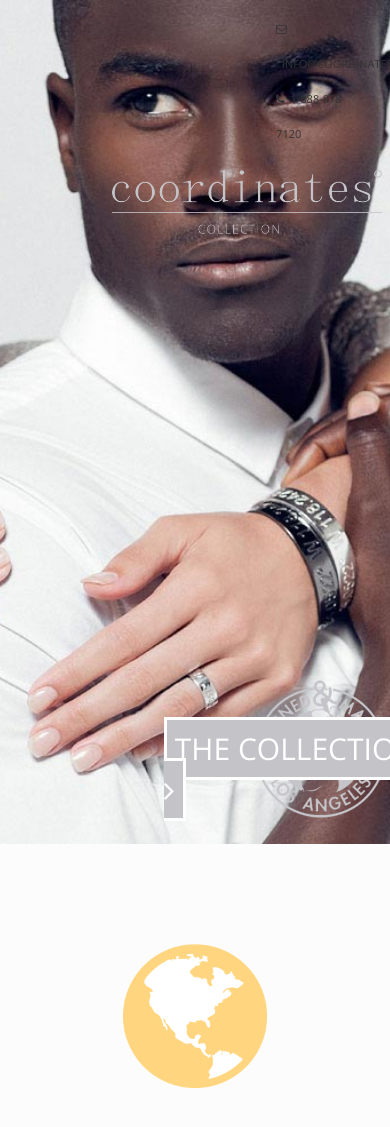
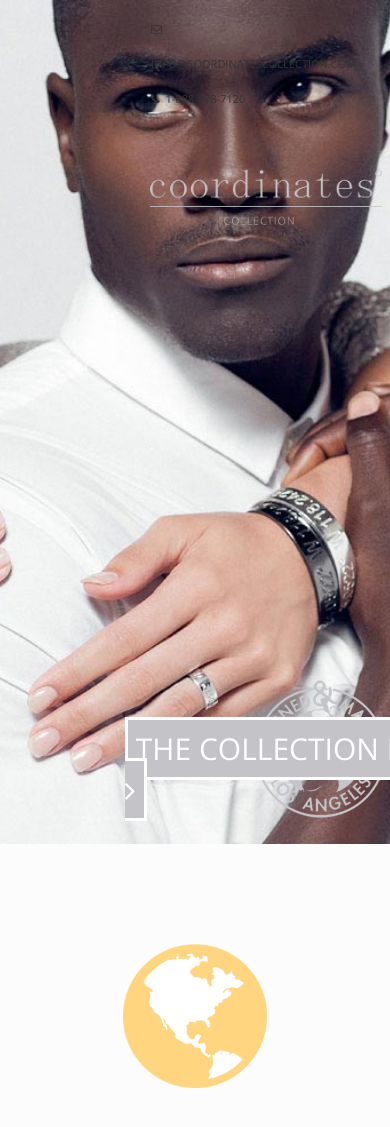
Before and after one commit to achosbarcelona/coordinatescollection, a PHP site: page / in a window 390 px wide; the page is wider, and only the part inside the window is pictured. Shown: the top 1127 px of that part. Run offline with PHP 8.4, Linux system fonts and the light colour scheme; some libraries are stand-ins or nearby versions.

Commit message:
Fixed breaking in 1100px in width

```diff
--- a/css/core.css
+++ b/css/core.css
@@ -1074,10 +1074,35 @@ footer ul#footer-wrapper li a:hover{
 		max-width: 100%;
 	}
 }
+
+
+@media only screen and(max-width: 1440px){
+	#home .logo{
+		position:absolute;
+		top: 20%;
+		right: 2%;
+		width: 90%;
+		height: 100%;
+		max-width: 532px;
+		max-height:129px;
+	}
+	#home .made-in-la-logo{
+		position:absolute;
+		bottom: 2%;
+		right: 2%;
+		width: 100%;
+		height: 100%;
+		max-width: 131px;
+		max-height:138px;
+	}
+}
 @media only screen and (max-width: 1100px){
+	#learn-more-home{
+		left: 32%;
+	}
 .navigation{
 	width: 100%;
-	max-width: 150px;
+	max-width: 275px;
 	right: 1%;
 }
 #home{
@@ -1090,11 +1115,13 @@ footer ul#footer-wrapper li a:hover{
 	-o-background-size: cover;
 	background-size: cover;}
 #home .logo{
-	position:absolute;
+	position: absolute;
 	top: 20%;
 	right: 2%;
-	width: auto;
-	height: auto;
+	width: 90%;
+	height: 100%;
+	max-width: 232px;
+	max-height: 129px;
 }
 #home .logo img{
 	max-width: 270px;
@@ -1383,29 +1410,10 @@ footer ul#footer-wrapper li a:hover{
 	max-width: 400px;
 }
 #personalize .middle #mc_embed_signup h1{
-
-}
-}
-
-@media only screen and(max-width: 1440px){
-	#home .logo{
-		position:absolute;
-		top: 20%;
-		right: 2%;
-		width: 90%;
-		height: 100%;
-		max-width: 532px;
-		max-height:129px;
-	}
-	#home .made-in-la-logo{
-		position:absolute;
-		bottom: 2%;
-		right: 2%;
-		width: 100%;
-		height: 100%;
-		max-width: 131px;
-		max-height:138px;
-	}
+}
+
+
+
 }
 @media only screen and(max-width: 1000px){
 	.navigation{
@@ -1454,6 +1462,9 @@ footer ul#footer-wrapper li a:hover{
 	max-width: 92%;
 	}
 }
+
+
+
 @media only screen and(max-width: 900px){
 	.navigation{
 		right:0%;
--- a/index.html
+++ b/index.html
@@ -24,7 +24,7 @@
   <nav id="contact-us-mini">
     <ul>
       <li>
-        <i class="icon-envelope"></i>&nbsp;&nbsp;<a href="mailto:info@coordinatescollection.com">info@coordinatescollection.com</a>
+      <a href="mailto:info@coordinatescollection.com"><i class="icon-envelope"></i> info@coordinatescollection.com</a>
       </li>
       <li>
         <i class="icon-phone"></i>&nbsp;&nbsp;1-888-878-7120
```
